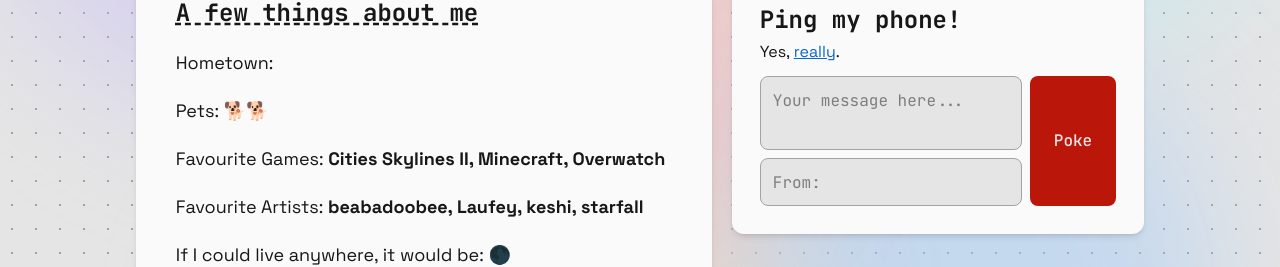
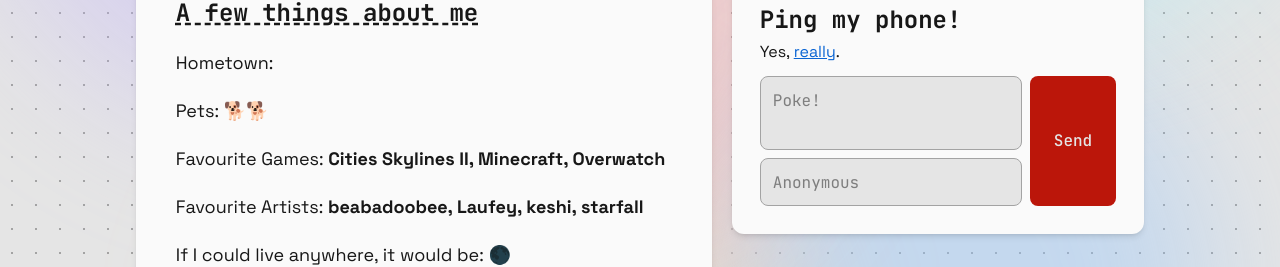
Before and after one commit to aicheye/seanyang.me, a Next.js app: page /about in a window 1280 px wide. Shown: the part 431-698 px from the top of the page. Built offline with nearby package versions, Linux system fonts and the light colour scheme; what tailwind-plugin-typed would draw is missing.

Commit message:
Update Blurb component links styling and modify placeholders in About component

```diff
--- a/src/components/Blurb.jsx
+++ b/src/components/Blurb.jsx
@@ -21,11 +21,11 @@
     <>
       <span>
         I'm a coder,{" "}
-        <a href="https://en.wikipedia.org/wiki/Sustainable_urbanism" target="_blank" rel="noopener noreferrer" onMouseEnter={() => handleMouseEnter("🌿 Read more")} onMouseLeave={handleMouseLeave} aria-label="Sustainable urbanism">
+        <a className="underline decoration-wavy" style={{ textDecorationColor: "var(--spot-color)" }} href="https://en.wikipedia.org/wiki/Sustainable_urbanism" target="_blank" rel="noopener noreferrer" onMouseEnter={() => handleMouseEnter("🌿 Read more")} onMouseLeave={handleMouseLeave} aria-label="Sustainable urbanism">
           sustainable urbanist
         </a>
         , and advocate for{" "}
-        <a href="https://en.wikipedia.org/wiki/Democratic_socialism" target="_blank" rel="noopener noreferrer" onMouseEnter={() => handleMouseEnter("🌹 Read more")} onMouseLeave={handleMouseLeave} aria-label="Democratic socialism">
+        <a className="underline decoration-dotted" style={{ textDecorationColor: "var(--accent-color)" }} href="https://en.wikipedia.org/wiki/Democratic_socialism" target="_blank" rel="noopener noreferrer" onMouseEnter={() => handleMouseEnter("🌹 Read more")} onMouseLeave={handleMouseLeave} aria-label="Democratic socialism">
           economic justice
         </a>{" "}
         studying Software Engineering{" "}
--- a/src/pages/About.jsx
+++ b/src/pages/About.jsx
@@ -144,7 +144,7 @@
                       color: "var(--page-text)",
                       borderColor: "var(--subtext)",
                     }}
-                    placeholder="Your message here..."
+                    placeholder="Poke!"
                     maxLength={42}
                     autoComplete="off"
                   />
@@ -157,7 +157,7 @@
                       color: "var(--page-text)",
                       borderColor: "var(--subtext)",
                     }}
-                    placeholder="From:"
+                    placeholder="Anonymous"
                     maxLength={21}
                     autoComplete="off"
                   />
@@ -170,7 +170,7 @@
                     color: "var(--page-bg)",
                   }}
                 >
-                  Poke
+                  Send
                 </button>
               </form>
             </div>
```
